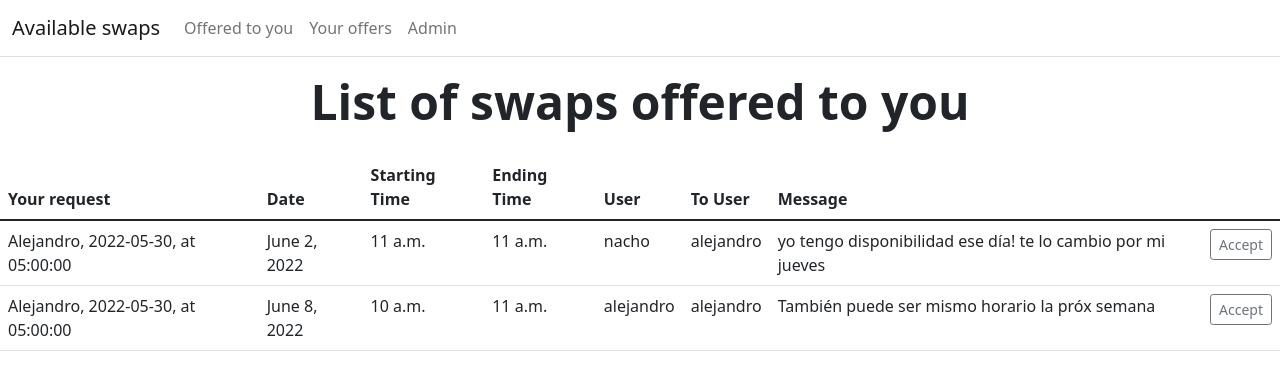
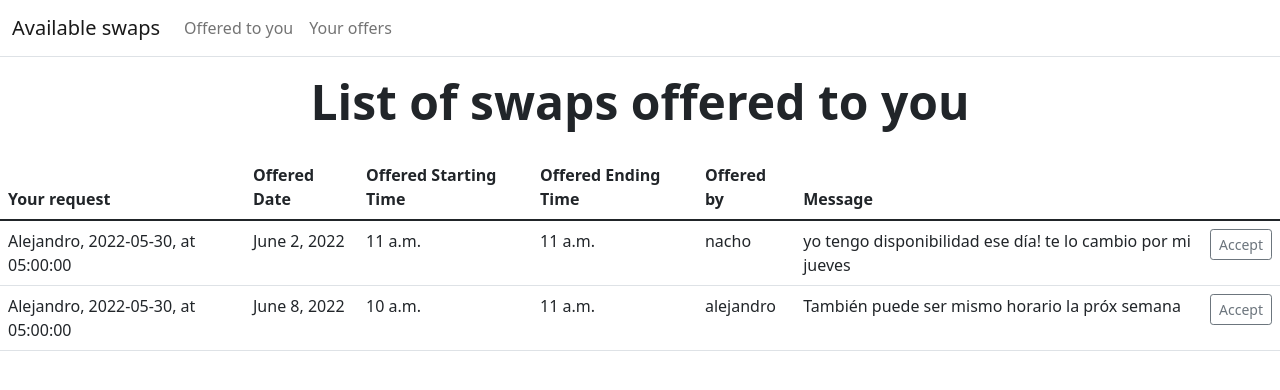
Before and after one commit to AlehandroL/Hackaton_FIN, a Django app: page /offered_to_you/ in a window 1280 px wide. Shown: the top 390 px of the page. Run offline with Django 4.2, Linux system fonts and the light colour scheme; a user stored in the database is signed in; data comes from the database, SQL or seed files in the repository; some libraries are stand-ins or nearby versions.

Commit message:
Changes in displayed data

```diff
--- a/templates/base.html
+++ b/templates/base.html
@@ -30,9 +30,6 @@
 							<li class="nav-item active">
 	                            <a class="nav-link" aria-current="page" href="{% url "chat_commerce:your_offers" %}">Your offers</a>
 	                        </li>
-	                        <li class="nav-item active">
-	                            <a class="nav-link" aria-current="page" href="http://127.0.0.1:8000/admin">Admin</a>
-	                        </li>
 							{% endif %}
 	                    </ul>
 	                </div>
--- a/templates/chat_commerce/offered_to_you_list.html
+++ b/templates/chat_commerce/offered_to_you_list.html
@@ -26,11 +26,10 @@ Fintual's Chat Market
 	  <thead>
 	    <tr>
 		  <th scope="col">Your request</th>
-	      <th scope="col">Date</th>
-	      <th scope="col">Starting Time</th>
-	      <th scope="col">Ending Time</th>
-          <th scope="col">User</th>
-          <th scope="col">To User</th>
+	      <th scope="col">Offered Date</th>
+	      <th scope="col">Offered Starting Time</th>
+	      <th scope="col">Offered Ending Time</th>
+          <th scope="col">Offered by</th>
 		  <th scope="col">Message</th>
 	    </tr>
 	  </thead>
@@ -43,7 +42,6 @@ Fintual's Chat Market
 	      <td>{{offer.start_time}}</td>
 	      <td>{{offer.end_time}}</td>
           <td>{{offer.User.username}}</td>
-          <td>{{offer.Request.User.username}}</td>
 		  <td>{{offer.message}}</td>
 		  <td>
 			<a button type="button" class="btn btn-outline-secondary btn-sm" href="{% url 'chat_commerce:accept_offer' offerId=offer.id %}">Accept</a>
```
Also changed, not shown: templates/chat_commerce/your_offers.html (+3 -7 lines).
